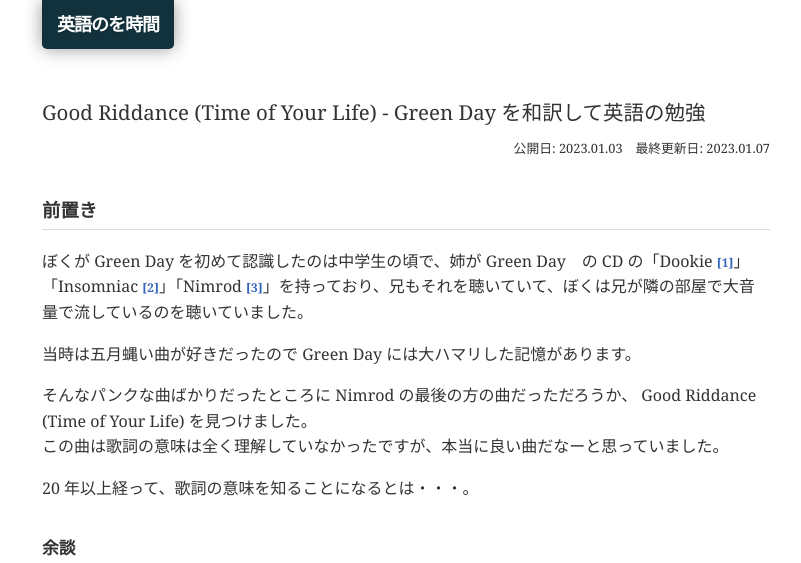
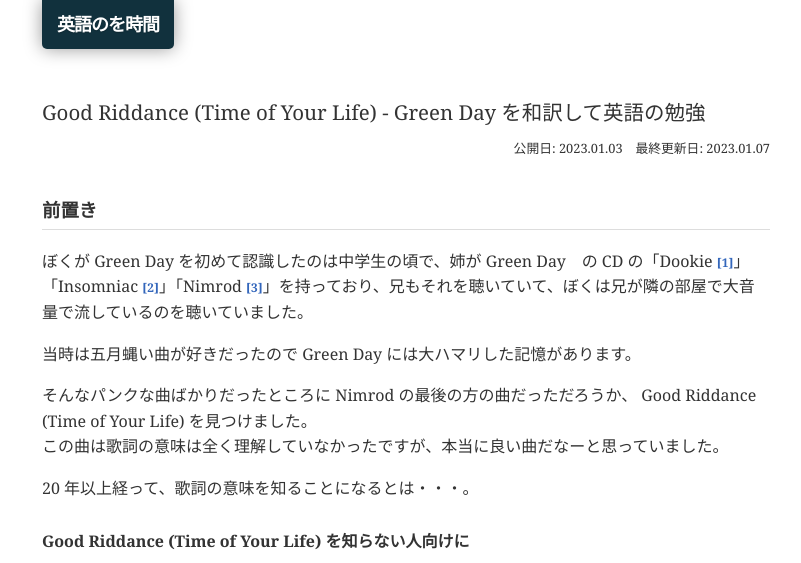
Before and after one commit to tetsuwo/en-study, a Jekyll site: the page built from _posts/2023-01-04-good-riddance-time-of-your-life-green-day.md, in a window 1280 px wide and 1400 px high. Shown: the top 563 px of the window, without its empty margins (108-909 px from the left). Built offline with Jekyll 4.4.1, drawn with Linux system fonts in a browser that asks for light colours; some of the changed text lies outside the part shown; grey boxes are pictures that could not be loaded.

Commit message:
Update 2023-01-04-good-riddance-time-of-your-life-green-day.md

```diff
--- a/_posts/2023-01-04-good-riddance-time-of-your-life-green-day.md
+++ b/_posts/2023-01-04-good-riddance-time-of-your-life-green-day.md
@@ -25,21 +25,14 @@
 
 <!-- more -->
 
-### 余談
-{:.no_toc}
-
-（未だ途中ですよ）
-
 #### Good Riddance (Time of Your Life) を知らない人向けに
 {:.no_toc}
 
 <div class="u-youtube">
-（未だ途中ですよ）
+  <iframe width="320" height="180" src="https://www.youtube.com/embed/CnQ8N1KacJc" title="YouTube video player" frameborder="0" allow="accelerometer; autoplay; clipboard-write; encrypted-media; gyroscope; picture-in-picture; web-share" allowfullscreen></iframe>
 </div>
 
 ----
-
-（未だ途中ですよ）
 
 
 ## 本題
```
